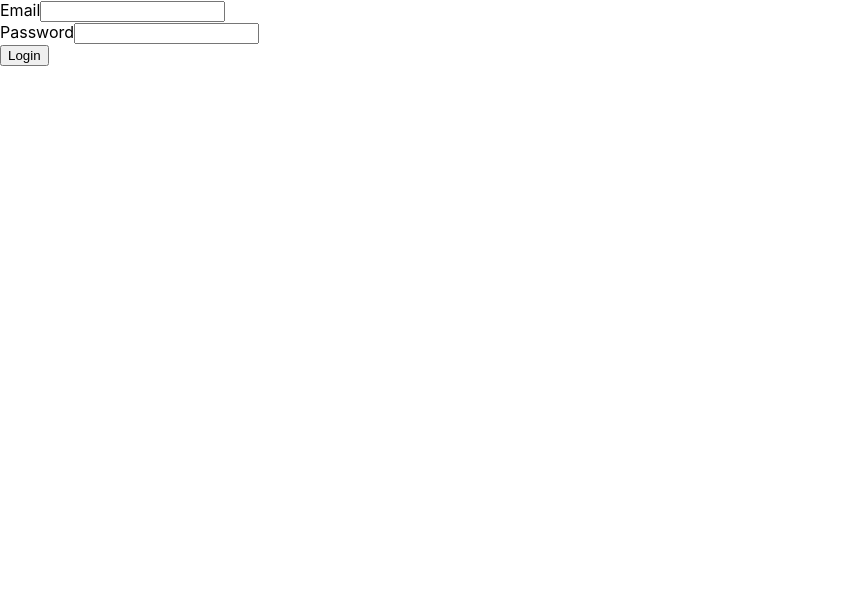
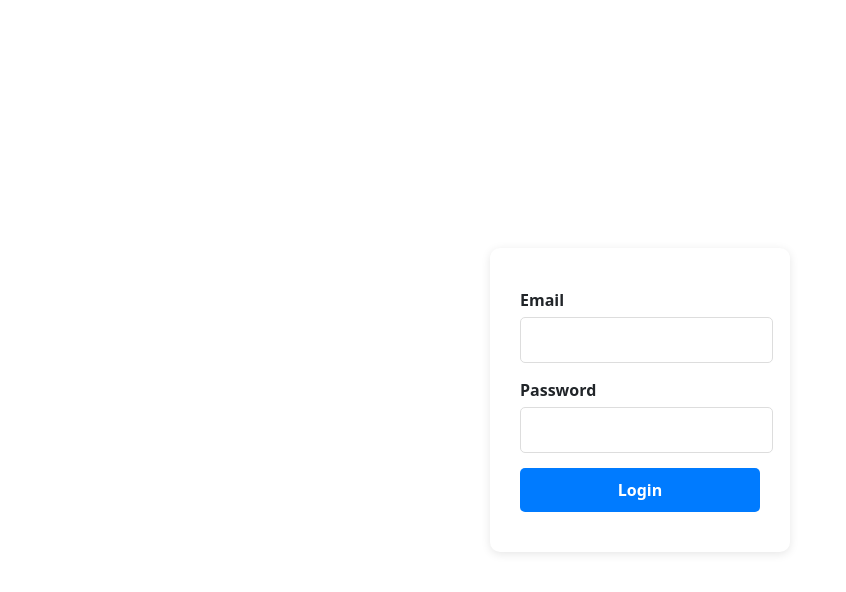
Before and after one commit to batatovich/manager, a React (Create React App) app in the folder frontend/: page /login in a window 1280 px wide. Shown: the top 592 px of the page, without its empty margins (0-846 px from the left). Built offline with nearby package versions, Linux system fonts and the light colour scheme.

Commit message:
user login frontend

```diff
--- a/frontend/src/App.css
+++ b/frontend/src/App.css
@@ -1,10 +1,16 @@
-.app {
+/* Common styles for the app */
+.app, .dashboard {
     font-family: 'Arial', sans-serif;
     background-color: #f4f4f4;
     padding: 20px;
+    min-height: 100vh; /* Full height */
+    display: flex;
+    flex-direction: column;
+    width: 100vw; /* Full width */
+    box-sizing: border-box;
 }
 
-.app-header {
+.dashboard-header, .app-header {
     background-color: #007bff;
     color: #fff;
     padding: 20px;
@@ -13,26 +19,28 @@
     align-items: center;
     justify-content: space-between;
     box-shadow: 0 2px 4px rgba(0, 0, 0, 0.1);
+    width: 100%;
 }
 
-.app-title {
+.dashboard-title, .app-title {
     margin: 0;
 }
 
 .tabs-container {
     margin-top: 20px;
+    flex-grow: 1;
+    display: flex;
+    flex-direction: column;
+    width: 100%;
 }
 
 .tab-content-wrapper {
     display: flex;
     flex-direction: column;
     align-items: flex-start;
-    padding-top: 10px; /* Added padding to create space between tab headers and button */
-}
-
-.new-entry-button {
-    margin-bottom: 10px;
-    margin-left: auto;
+    padding-top: 10px;
+    flex-grow: 1;
+    width: 100%;
 }
 
 .table-section {
@@ -41,11 +49,9 @@
     border-radius: 5px;
     box-shadow: 0 2px 4px rgba(0, 0, 0, 0.1);
     padding: 20px;
-}
-
-.table-section h2 {
-    margin-top: 0;
-    margin-bottom: 20px;
+    width: 100%;
+    height: 100%;
+    overflow: auto;
 }
 
 .table-section table {
@@ -53,8 +59,7 @@
     border-collapse: collapse;
 }
 
-.table-section th,
-.table-section td {
+.table-section th, .table-section td {
     padding: 10px;
     border-bottom: 1px solid #ddd;
 }
@@ -73,5 +78,42 @@
 }
 
 .table-header {
-    display: none; /* Remove any obsolete styles for the old button placement */
+    display: none;
 }
+
+/* Entries specific styles */
+@import url('https://fonts.googleapis.com/css2?family=Poppins:wght@600&display=swap');
+
+.type-cell {
+    font-family: 'Poppins', sans-serif !important;
+    font-weight: 600 !important;
+    padding: 10px !important;
+    text-align: center;
+}
+
+.type-cell.expense {
+    color: #e74141 !important;
+}
+
+.type-cell.income {
+    color: #31b731 !important;
+}
+
+.table-cell {
+    max-width: 200px;
+    overflow: hidden;
+    text-overflow: ellipsis;
+    white-space: nowrap;
+}
+
+/* Accounts specific styles */
+.accounts-header {
+    margin-bottom: 20px;
+    display: flex;
+    justify-content: space-between;
+    align-items: center;
+}
+
+.accounts-header button {
+    margin-left: auto;
+}
--- a/frontend/src/App.js
+++ b/frontend/src/App.js
@@ -1,49 +1,18 @@
-import React, { useState } from 'react';
-import { Tabs, Tab } from 'react-bootstrap';
-import Log from './components/Entries';
-import Accounts from './components/Accounts';
+import React from 'react';
+import { Routes, Route, Navigate } from 'react-router-dom';
+import Login from './components/Login';
+import Dashboard from './components/Dashboard';
 import './App.css';
 import 'bootstrap/dist/css/bootstrap.min.css';
-import { AccountModalProvider } from './contexts/AccountModalContext';
-import { EntryModalProvider } from './contexts/EntryModalContext';
-import { QueryClient, QueryClientProvider } from '@tanstack/react-query';
-
-const queryClient = new QueryClient();
 
 const App = () => {
-  const [key, setKey] = useState('entries');
 
   return (
-    <QueryClientProvider client={queryClient}>
-      <div className="app">
-        <header className="app-header">
-          <h2 className="app-title">Manager</h2>
-        </header>
-        <div className="tabs-container">
-          <Tabs
-            id="budget-buddy-tabs"
-            activeKey={key}
-            onSelect={(k) => setKey(k)}
-            className="tabs"
-          >
-            <Tab eventKey="entries" title="Log Book">
-              <EntryModalProvider>
-                <div className="tab-content-wrapper">
-                  <Log />
-                </div>
-              </EntryModalProvider>
-            </Tab>
-            <Tab eventKey="accounts" title="Accounts">
-              <AccountModalProvider>
-                <div className="tab-content-wrapper">
-                  <Accounts />
-                </div>
-              </AccountModalProvider>
-            </Tab>
-          </Tabs>
-        </div>
-      </div>
-    </QueryClientProvider>
+    <Routes>
+      <Route path="/" element={<Navigate to="/login" />} />
+      <Route path="/login" element={<Login />} />
+      <Route path="/dashboard"  element={<Dashboard />} />
+    </Routes>
   );
 };
 
--- a/frontend/src/App_.js
+++ /dev/null
@@ -1,18 +0,0 @@
-import React from 'react';
-import { Routes, Route, Navigate } from 'react-router-dom';
-import Login from './components/Login';
-import Dashboard from './components/Dashboard';
-
-const App = () => {
-
-  return (
-    <Routes>
-      <Route path="/" element={<Navigate to="/dashboard" />} />
-      <Route path="/login" element={<Login />} />
-      <Route path="/dashboard" element={ <Dashboard />}>
-      </Route>
-    </Routes>
-  );
-};
-
-export default App;
--- a/frontend/src/components/Accounts.js
+++ b/frontend/src/components/Accounts.js
@@ -5,7 +5,7 @@ import { useQuery, useMutation, useQueryClient } from '@tanstack/react-query';
 import { fetchAllAccounts, deleteAccount } from '../api';
 import AccountModal from './modals/AccountModal';
 import { useAccountModal } from '../contexts/AccountModalContext';
-import './Accounts.css';
+//import './Accounts.css';
 
 const Accounts = () => {
   const queryClient = useQueryClient();
--- a/frontend/src/components/Dashboard.js
+++ b/frontend/src/components/Dashboard.js
@@ -1,17 +1,25 @@
 import React, { useState } from 'react';
-import { Tabs, Tab } from 'react-bootstrap';
+import { Tabs, Tab, Button } from 'react-bootstrap';
 import Log from './Entries';
 import Accounts from './Accounts';
 import { AccountModalProvider } from '../contexts/AccountModalContext';
 import { EntryModalProvider } from '../contexts/EntryModalContext';
+import { useNavigate } from 'react-router-dom';
+//import './Dashboard.css';
 
 const Dashboard = () => {
     const [key, setKey] = useState('entries');
+    const navigate = useNavigate();
+    const signOut = async () => {
+        localStorage.removeItem('token');
+        navigate('/login');
+    };
 
     return (
         <div className="dashboard">
             <header className="dashboard-header">
                 <h2 className="dashboard-title">Manager</h2>
+                <Button variant='light' onClick={() => signOut()}>Sign out</Button>
             </header>
             <div className="tabs-container">
                 <Tabs
--- a/frontend/src/components/Entries.css
+++ /dev/null
@@ -1,46 +0,0 @@
-/* Apply a "chubby" font style */
-@import url('https://fonts.googleapis.com/css2?family=Poppins:wght@600&display=swap');
-
-
-.table-header {
-    display: none;
-    /* Remove any obsolete styles for the old button placement */
-}
-
-
-.type-cell {
-    font-family: 'Poppins', sans-serif !important;
-    /* Chubby, modern font */
-    font-weight: 600 !important;
-    /* Make the font weight bold */
-    color: white !important;
-    /* Change font color to white */
-    padding: 10px !important;
-    text-align: center;
-    /* Center the text horizontally */
-}
-
-/* Cozy red background for "Expense" type */
-.type-cell.expense {
-    color: #e74141 !important;
-    /* Cozy red */
-}
-
-/* Cozy green background for "Income" type */
-.type-cell.income {
-   color: #31b731 !important;
-    /* Cozy green */
-}
-
-
-.table-cell {
-    max-width: 200px;
-    /* Adjust the max-width as needed */
-    overflow: hidden;
-    text-overflow: ellipsis;
-    white-space: nowrap;
-}
-
-.tab-content {
-    padding-top: 0.5rem;
-}
--- a/frontend/src/components/Entries.js
+++ b/frontend/src/components/Entries.js
@@ -7,7 +7,7 @@ import EntryModal from './modals/EntryModal';
 import { fetchAllAccounts } from '../api';
 import { useEntryModal } from '../contexts/EntryModalContext';
 import { formatDate } from '../utils/helpers';
-import './Entries.css';
+//import './Entries.css';
 
 const Log = () => {
   const queryClient = useQueryClient();
--- /dev/null
+++ b/frontend/src/components/Login.css
@@ -0,0 +1,65 @@
+/* General styling for the body */
+body {
+    font-family: Arial, sans-serif;
+    background-color: #f0f2f5;
+    display: flex;
+    justify-content: center;
+    align-items: center;
+    height: 100vh;
+    margin: 0;
+  }
+
+  /* Container for the login form */
+  .login-container {
+    background: white;
+    padding: 40px 30px;
+    border-radius: 10px;
+    box-shadow: 0 2px 10px rgba(0, 0, 0, 0.1);
+    width: 300px;
+  }
+
+  /* Styling for the form */
+  .login-container form {
+    display: flex;
+    flex-direction: column;
+  }
+
+  /* Styling for the labels */
+  .login-container label {
+    margin-bottom: 5px;
+    font-weight: bold;
+  }
+
+  /* Styling for the input fields */
+  .login-container input[type="email"],
+  .login-container input[type="password"] {
+    padding: 10px;
+    margin-bottom: 15px;
+    border: 1px solid #ddd;
+    border-radius: 5px;
+  }
+
+  /* Styling for the button */
+  .login-container button {
+    padding: 10px;
+    background-color: #007bff;
+    border: none;
+    color: white;
+    border-radius: 5px;
+    cursor: pointer;
+    font-weight: bold;
+    font-size: 16px;
+    transition: background-color 0.3s;
+  }
+
+  /* Hover effect for the button */
+  .login-container button:hover {
+    background-color: #0056b3;
+  }
+
+  /* Styling for the error message */
+  .login-container .error {
+    color: red;
+    margin-bottom: 15px;
+    font-weight: bold;
+  }
--- a/frontend/src/components/Login.js
+++ b/frontend/src/components/Login.js
@@ -1,6 +1,7 @@
 import React, { useState } from 'react';
 import { useNavigate } from 'react-router-dom';
-import axios from 'axios';
+import { login } from '../api';
+import './Login.css'; // Import the CSS file
 
 const Login = () => {
   const [email, setEmail] = useState('');
@@ -11,16 +12,17 @@ const Login = () => {
   const handleLogin = async (e) => {
     e.preventDefault();
     try {
-      const response = await axios.post('/api/login', { email, password });
-      localStorage.setItem('token', response.data.token);
+      const response = await login(email, password);
+      localStorage.setItem('token', response.token);
       navigate('/dashboard');
     } catch (err) {
-      setError('Invalid email or password.');
+      console.log(error)
+      setError('Authentication error');
     }
   };
 
   return (
-    <div>
+    <div className="login-container">
       <form onSubmit={handleLogin}>
         <div>
           <label>Email</label>
@@ -40,7 +42,7 @@ const Login = () => {
             required
           />
         </div>
-        {error && <div>{error}</div>}
+        {error && <div className="error">{error}</div>}
         <button type="submit">Login</button>
       </form>
     </div>
--- a/frontend/src/index.js
+++ b/frontend/src/index.js
@@ -1,7 +1,7 @@
 import React from 'react';
 import ReactDOM from 'react-dom/client';
 import './index.css';
-import App from './App_';
+import App from './App';
 import { QueryClient, QueryClientProvider } from '@tanstack/react-query';
 import { BrowserRouter } from 'react-router-dom';
 
```
Also changed, not shown: frontend/src/components/Login_.js (deleted, +0 -11 lines).
